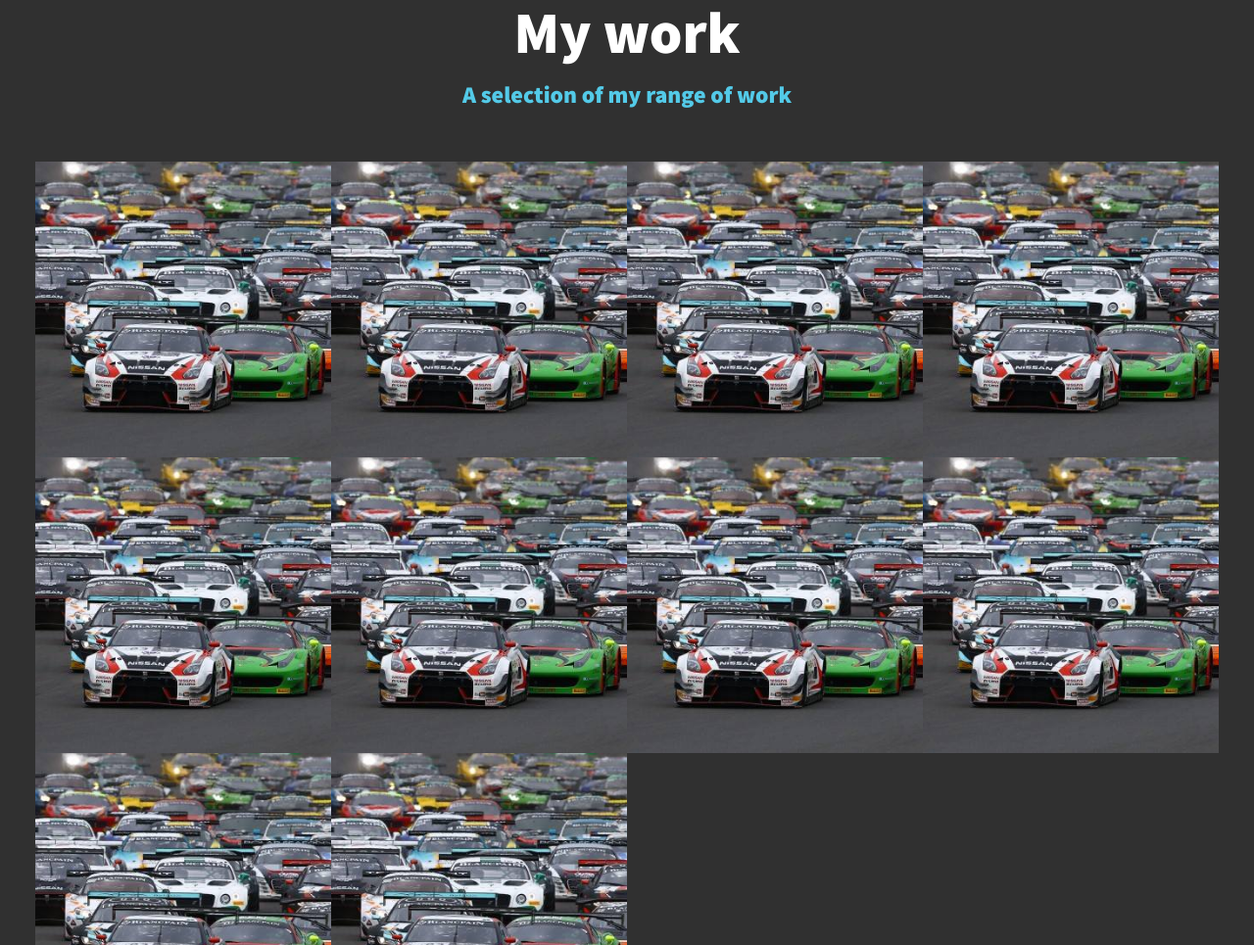
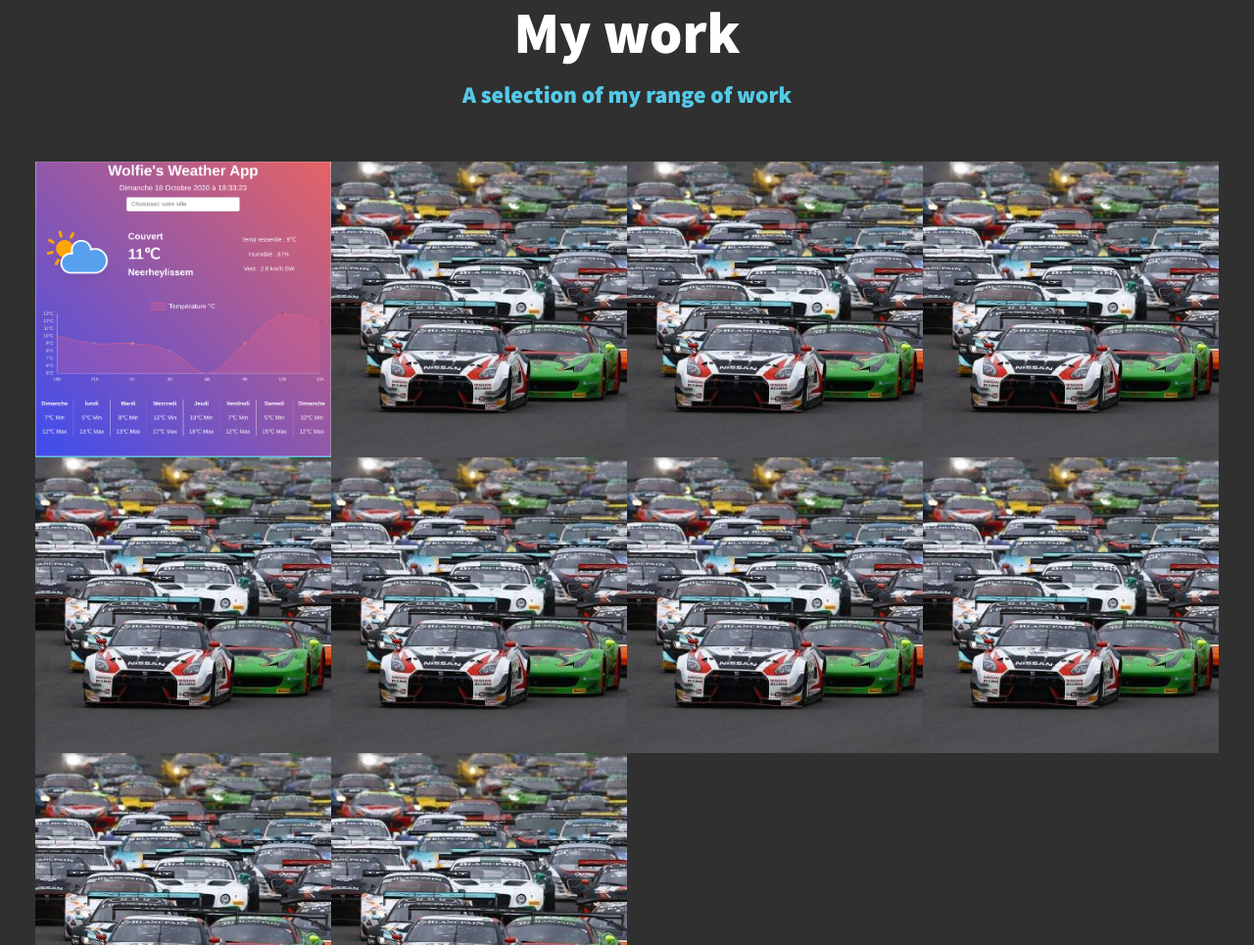
Before and after one commit to WolfgangReip/Portfolio, a plain HTML site: page index.html in a window 1280 px wide. Shown: the part 1742-2707 px from the top of the page at 98% size. Drawn offline with nearby package versions, Linux system fonts and the light colour scheme.

Commit message:
adding weather picture

```diff
--- a/index.html
+++ b/index.html
@@ -145,8 +145,11 @@
 
             <div class="portfolio">
                 <!-- Portfolio item 01 -->
-                <a href="#" class="portfolio__item">
-                    <img src="img/work.png" alt="" class="portfolio__img" />
+                <a
+                    href="https://wolfsweatherapp.netlify.app/"
+                    class="portfolio__item"
+                >
+                    <img src="img/weather1.png" alt="" class="portfolio__img" />
                 </a>
 
                 <!-- Portfolio item 02 -->
```
Also changed, not shown: img/weather.png (added), img/weather1.png (added).
